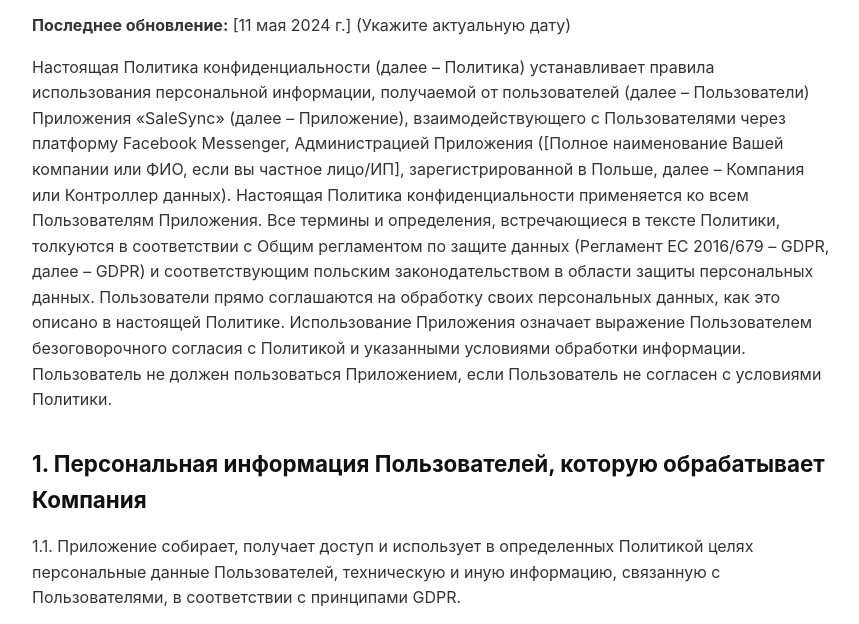
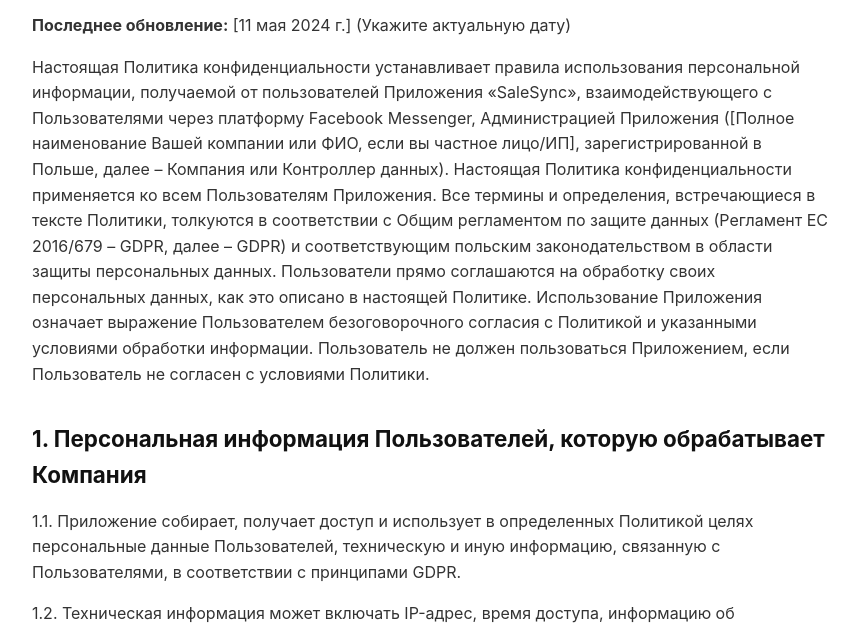
Before and after one commit to polybotbeta/privacy, a plain HTML site: page index.html in a window 1280 px wide. Shown: the part 168-792 px from the top of the page, without its empty margins (208-1067 px from the left). Drawn offline with Linux system fonts and the light colour scheme.

Commit message:
Update index.html

```diff
--- a/index.html
+++ b/index.html
@@ -59,7 +59,7 @@
 
 <p><strong>Последнее обновление:</strong> <!-- ЗАМЕНИТЬ -->[11 мая 2024 г.] (Укажите актуальную дату)</p>
 
-<p>Настоящая Политика конфиденциальности (далее – Политика) устанавливает правила использования персональной информации, получаемой от пользователей (далее – Пользователи) Приложения «SaleSync» (далее – Приложение), взаимодействующего с Пользователями через платформу Facebook Messenger, Администрацией Приложения (<!-- ЗАМЕНИТЬ -->[Полное наименование Вашей компании или ФИО, если вы частное лицо/ИП], зарегистрированной в Польше, далее – Компания или Контроллер данных). Настоящая Политика конфиденциальности применяется ко всем Пользователям Приложения. Все термины и определения, встречающиеся в тексте Политики, толкуются в соответствии с Общим регламентом по защите данных (Регламент ЕС 2016/679 – GDPR, далее – GDPR) и соответствующим польским законодательством в области защиты персональных данных. Пользователи прямо соглашаются на обработку своих персональных данных, как это описано в настоящей Политике. Использование Приложения означает выражение Пользователем безоговорочного согласия с Политикой и указанными условиями обработки информации. Пользователь не должен пользоваться Приложением, если Пользователь не согласен с условиями Политики.</p>
+<p>Настоящая Политика конфиденциальности устанавливает правила использования персональной информации, получаемой от пользователей Приложения «SaleSync», взаимодействующего с Пользователями через платформу Facebook Messenger, Администрацией Приложения (<!-- ЗАМЕНИТЬ -->[Полное наименование Вашей компании или ФИО, если вы частное лицо/ИП], зарегистрированной в Польше, далее – Компания или Контроллер данных). Настоящая Политика конфиденциальности применяется ко всем Пользователям Приложения. Все термины и определения, встречающиеся в тексте Политики, толкуются в соответствии с Общим регламентом по защите данных (Регламент ЕС 2016/679 – GDPR, далее – GDPR) и соответствующим польским законодательством в области защиты персональных данных. Пользователи прямо соглашаются на обработку своих персональных данных, как это описано в настоящей Политике. Использование Приложения означает выражение Пользователем безоговорочного согласия с Политикой и указанными условиями обработки информации. Пользователь не должен пользоваться Приложением, если Пользователь не согласен с условиями Политики.</p>
 
 <h2>1. Персональная информация Пользователей, которую обрабатывает Компания</h2>
 
```
